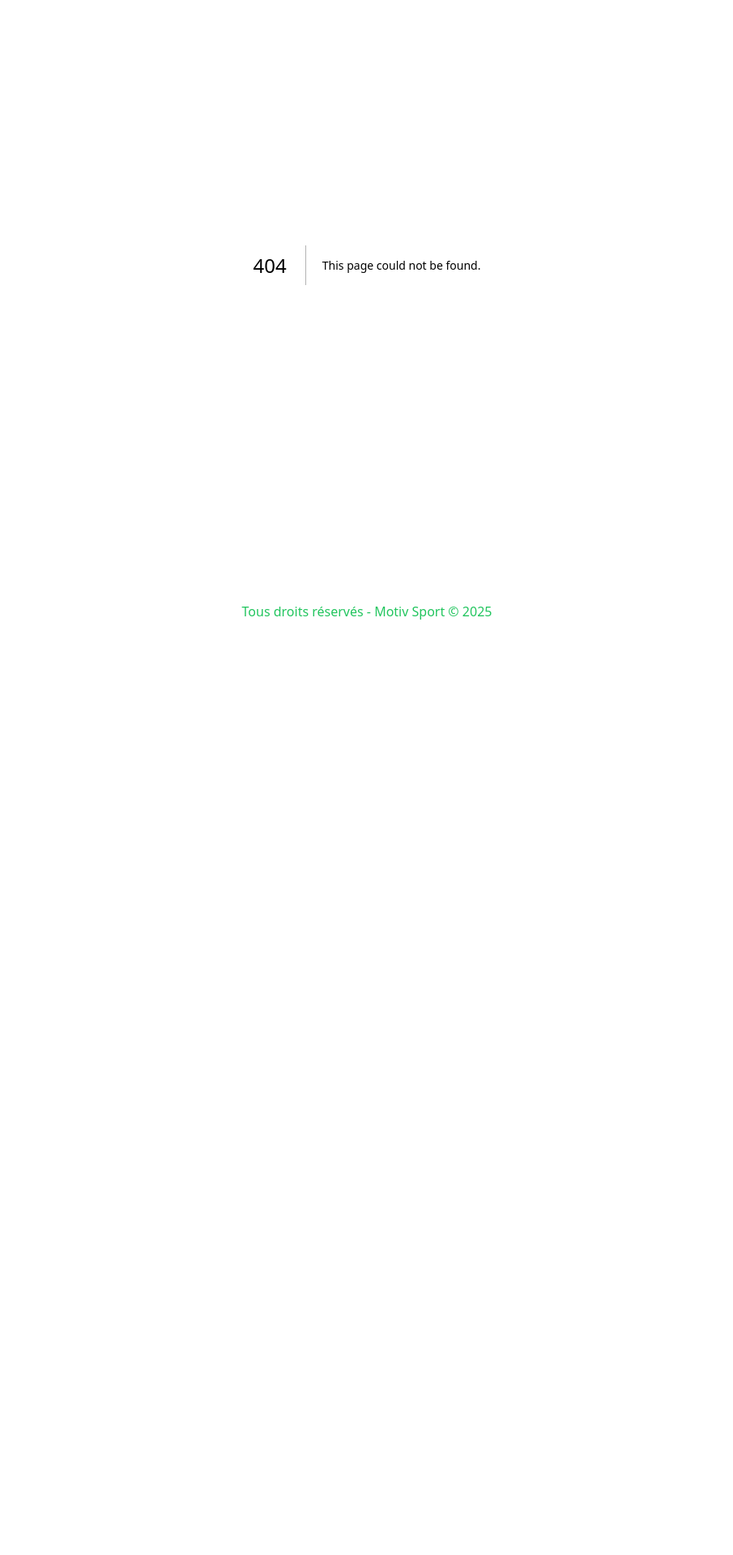
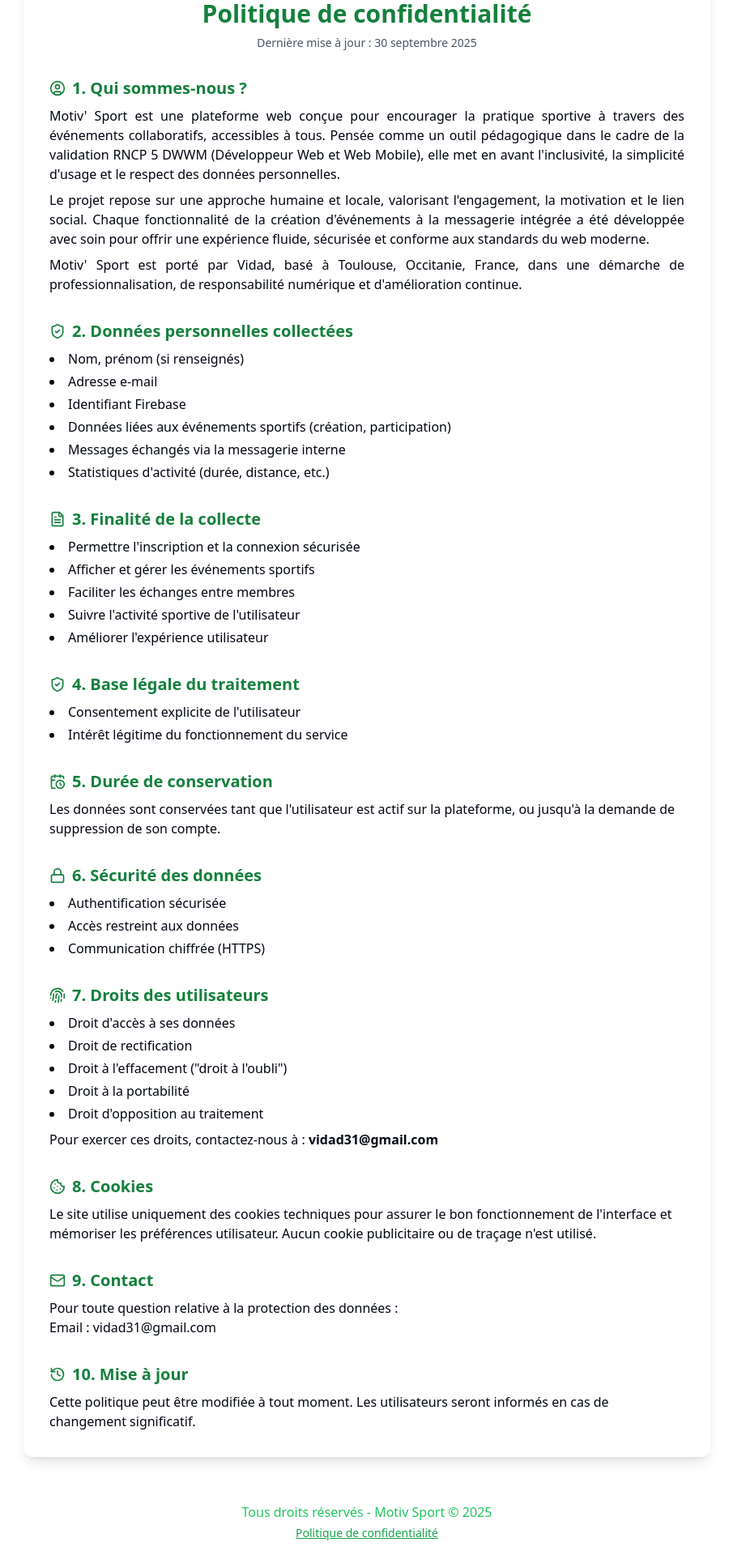
Before and after one commit to VidadTol/Motiv-Sport-LandingPage, a Next.js app in the folder DEV/myproject/: page /confidentialite in a window 1280 px wide. Before the commit this address had no page. Shown: the part 73-1993 px from the top of the page at 81% size, without its empty margins (187-1092 px from the left). Before the commit the page ends 856 px from the top, so only its background shows below. Built offline with nearby package versions, Linux system fonts and the light colour scheme.

Commit message:
feat: add footer component and privacy policy page with localization support

```diff
--- /dev/null
+++ b/DEV/myproject/app/components/FooterClient.tsx
@@ -0,0 +1,18 @@
+"use client";
+import { useRouter } from "next/navigation";
+
+export default function FooterClient() {
+  const router = useRouter();
+
+  return (
+    <footer className="w-full bg-white/40 backdrop-blur-md text-green-500 p-4 text-center">
+      <p>Tous droits réservés - Motiv Sport © 2025</p>
+      <button
+        onClick={() => router.push("/confidentialite")}
+        className="text-green-600 hover:text-green-800 underline text-sm mt-1 transition-colors duration-200"
+      >
+        Politique de confidentialité
+      </button>
+    </footer>
+  );
+}
--- /dev/null
+++ b/DEV/myproject/app/confidentialite/page.tsx
@@ -0,0 +1,171 @@
+"use client";
+import {
+  ShieldCheck,
+  UserCircle,
+  Lock,
+  Cookie,
+  CalendarClock,
+  FileText,
+  Fingerprint,
+  Mail,
+  History,
+} from "lucide-react";
+import NavLink from "@/app/home/components/NavLink";
+
+export default function ConfidentialitePage() {
+  return (
+    <>
+      <NavLink />
+      <main className="max-w-4xl mx-auto px-6 py-10 text-black-800 min-h-screen">
+        <div className="bg-white/90 backdrop-blur-md rounded-xl shadow-lg p-8 space-y-8">
+          <header className="text-center">
+            <h1 className="text-3xl font-bold text-green-700 mb-2">
+              Politique de confidentialité
+            </h1>
+            <p className="text-sm text-gray-600">
+              Dernière mise à jour : 30 septembre 2025
+            </p>
+          </header>
+
+          <section>
+            <h2 className="flex text-justify items-center gap-2 text-xl font-semibold text-green-700 mb-2">
+              <UserCircle className="w-5 h-5" /> 1. Qui sommes-nous ?
+            </h2>
+            <div className="space-y-2 text-justify">
+            <p>
+              Motiv' Sport est une plateforme web conçue pour encourager la
+              pratique sportive à travers des événements collaboratifs,
+              accessibles à tous. Pensée comme un outil pédagogique dans le cadre
+              de la validation RNCP 5 DWWM (Développeur Web et Web Mobile), elle
+              met en avant l'inclusivité, la simplicité d'usage et le respect des
+              données personnelles.
+             </p>
+              <p>
+              Le projet repose sur une approche humaine et locale, valorisant
+              l'engagement, la motivation et le lien social. Chaque fonctionnalité
+              de la création d'événements à la messagerie intégrée a été
+              développée avec soin pour offrir une expérience fluide, sécurisée et
+              conforme aux standards du web moderne.
+              </p>
+              <p>
+              Motiv' Sport est porté par Vidad, basé à Toulouse, Occitanie,
+              France, dans une démarche de professionnalisation, de responsabilité
+              numérique et d'amélioration continue.
+            </p>
+            </div>
+          </section>
+
+          <section>
+            <h2 className="flex items-center gap-2 text-xl font-semibold text-green-700 mb-2">
+              <ShieldCheck className="w-5 h-5" /> 2. Données personnelles
+              collectées
+            </h2>
+            <ul className="list-disc list-inside space-y-1">
+              <li>Nom, prénom (si renseignés)</li>
+              <li>Adresse e-mail</li>
+              <li>Identifiant Firebase</li>
+              <li>
+                Données liées aux événements sportifs (création, participation)
+              </li>
+              <li>Messages échangés via la messagerie interne</li>
+              <li>Statistiques d'activité (durée, distance, etc.)</li>
+            </ul>
+          </section>
+
+          <section>
+            <h2 className="flex items-center gap-2 text-xl font-semibold text-green-700 mb-2">
+              <FileText className="w-5 h-5" /> 3. Finalité de la collecte
+            </h2>
+            <ul className="list-disc list-inside space-y-1">
+              <li>Permettre l'inscription et la connexion sécurisée</li>
+              <li>Afficher et gérer les événements sportifs</li>
+              <li>Faciliter les échanges entre membres</li>
+              <li>Suivre l'activité sportive de l'utilisateur</li>
+              <li>Améliorer l'expérience utilisateur</li>
+            </ul>
+          </section>
+
+          <section>
+            <h2 className="flex items-center gap-2 text-xl font-semibold text-green-700 mb-2">
+              <ShieldCheck className="w-5 h-5" /> 4. Base légale du traitement
+            </h2>
+            <ul className="list-disc list-inside space-y-1">
+              <li>Consentement explicite de l'utilisateur</li>
+              <li>Intérêt légitime du fonctionnement du service</li>
+            </ul>
+          </section>
+
+          <section>
+            <h2 className="flex items-center gap-2 text-xl font-semibold text-green-700 mb-2">
+              <CalendarClock className="w-5 h-5" /> 5. Durée de conservation
+            </h2>
+            <p>
+              Les données sont conservées tant que l'utilisateur est actif sur la
+              plateforme, ou jusqu'à la demande de suppression de son compte.
+            </p>
+          </section>
+
+          <section>
+            <h2 className="flex items-center gap-2 text-xl font-semibold text-green-700 mb-2">
+              <Lock className="w-5 h-5" /> 6. Sécurité des données
+            </h2>
+            <ul className="list-disc list-inside space-y-1">
+              <li>Authentification sécurisée</li>
+              <li>Accès restreint aux données</li>
+              <li>Communication chiffrée (HTTPS)</li>
+            </ul>
+          </section>
+
+          <section>
+            <h2 className="flex items-center gap-2 text-xl font-semibold text-green-700 mb-2">
+              <Fingerprint className="w-5 h-5" /> 7. Droits des utilisateurs
+            </h2>
+            <ul className="list-disc list-inside space-y-1">
+              <li>Droit d'accès à ses données</li>
+              <li>Droit de rectification</li>
+              <li>Droit à l'effacement ("droit à l'oubli")</li>
+              <li>Droit à la portabilité</li>
+              <li>Droit d'opposition au traitement</li>
+            </ul>
+            <p className="mt-2">
+              Pour exercer ces droits, contactez-nous à :{" "}
+              <strong>vidad31@gmail.com</strong>
+            </p>
+          </section>
+
+          <section>
+            <h2 className="flex items-center gap-2 text-xl font-semibold text-green-700 mb-2">
+              <Cookie className="w-5 h-5" /> 8. Cookies
+            </h2>
+            <p>
+              Le site utilise uniquement des cookies techniques pour assurer le
+              bon fonctionnement de l'interface et mémoriser les préférences
+              utilisateur. Aucun cookie publicitaire ou de traçage n'est utilisé.
+            </p>
+          </section>
+
+          <section>
+            <h2 className="flex items-center gap-2 text-xl font-semibold text-green-700 mb-2">
+              <Mail className="w-5 h-5" /> 9. Contact
+            </h2>
+            <p>
+              Pour toute question relative à la protection des données :
+              <br />
+              Email : vidad31@gmail.com
+            </p>
+          </section>
+
+          <section>
+            <h2 className="flex items-center gap-2 text-xl font-semibold text-green-700 mb-2">
+              <History className="w-5 h-5" />10. Mise à jour
+            </h2>
+            <p>
+              Cette politique peut être modifiée à tout moment. Les utilisateurs
+              seront informés en cas de changement significatif.
+            </p>
+          </section>
+        </div>
+      </main>
+    </>
+  );
+}
--- a/DEV/myproject/app/layout.tsx
+++ b/DEV/myproject/app/layout.tsx
@@ -1,6 +1,7 @@
 import type { Metadata } from "next";
 import { Geist, Geist_Mono } from "next/font/google";
 import "./globals.css";
+import FooterClient from "./components/FooterClient";
 
 const geistSans = Geist({
   variable: "--font-geist-sans",
@@ -22,9 +23,7 @@
     <html lang="fr">
       <body className={`${geistSans.variable} ${geistMono.variable} min-h-screen flex flex-col font-sans`}>
         <main className="flex-1 flex flex-col">{children}</main>
-         <footer className="w-full bg-white/40 backdrop-blur-md text-green-500 p-4 text-center">
-          <p>Tous droits réservés - Motiv Sport © 2025</p>
-        </footer>
+        <FooterClient />
       </body>
     </html>
   );
--- a/DEV/myproject/package.json
+++ b/DEV/myproject/package.json
@@ -13,6 +13,7 @@
     "autoprefixer": "^10.4.21",
     "class-variance-authority": "^0.7.1",
     "clsx": "^2.1.1",
+    "lucide-react": "^0.544.0",
     "next": "^15.3.4",
     "react": "^19.0.0",
     "react-cookie-consent": "^9.0.0",
```
Also changed, not shown: 1 other file (tests, documents, lock files or other folders).
